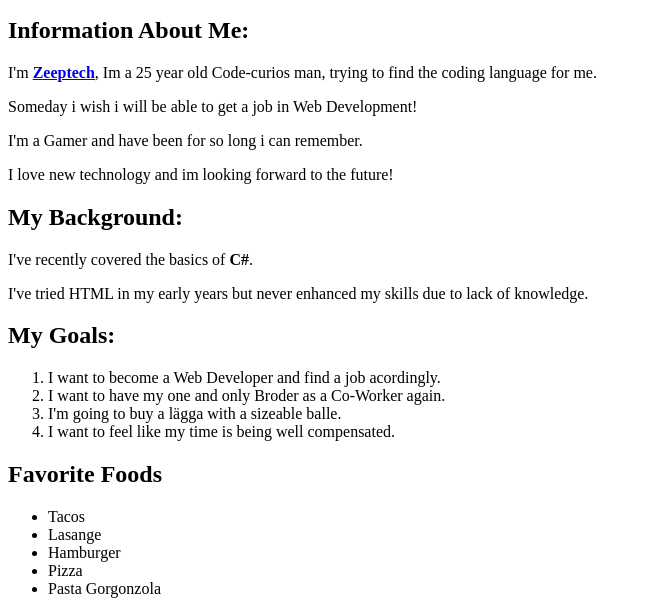
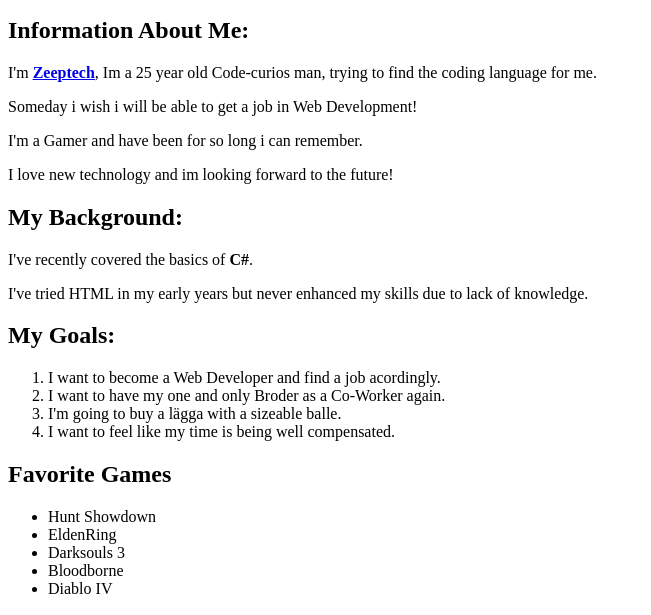
Before and after one commit to Zeeptech/Portfolio, a plain HTML site: page index.html in a window 1280 px wide. Shown: the part 305-920 px from the top of the page, without its empty margins (0-651 px from the left). Drawn offline with Linux system fonts and the light colour scheme.

Commit message:
Add An Unordered List with Favorite Games

```diff
--- a/index.html
+++ b/index.html
@@ -33,6 +33,17 @@
 
         </div>
         <div>
+            <h2>Favorite Games</h2>
+            <ul>
+                <li>Hunt Showdown</li>
+                <li>EldenRing</li>
+                <li>Darksouls 3</li>
+                <li>Bloodborne</li>
+                <li>Diablo IV</li>
+
+            </ul>
+        </div>
+        <div>
             <h2>Favorite Foods</h2>
             <ul>
                 <li>Tacos</li>
```
